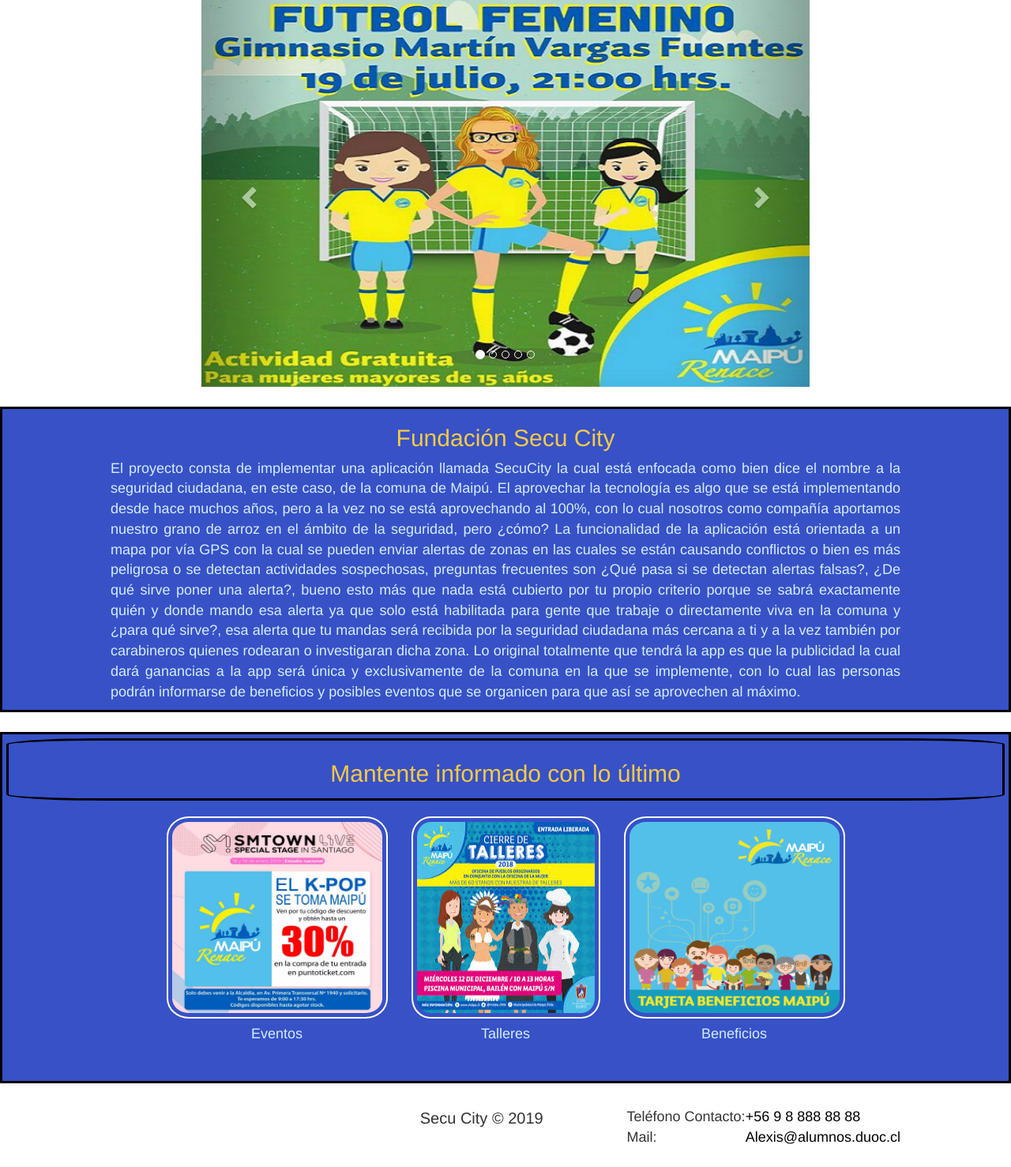
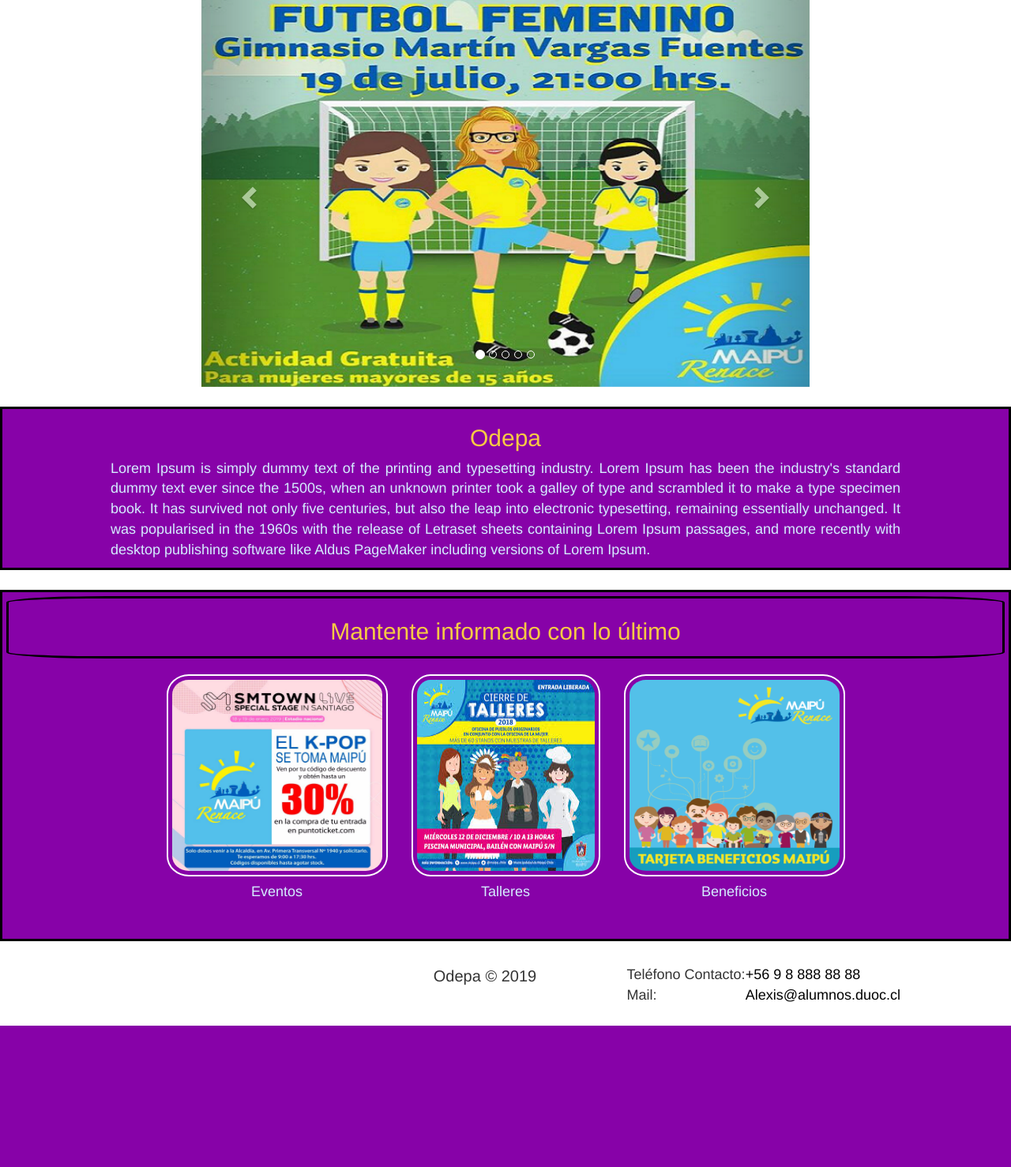
Before and after one commit to Alerzi88/ExamenAgil, a Django app: page / in a window 1280 px wide. Shown: the part 106-1584 px from the top of the page at 79% size. After the commit the page ends 1405 px from the top, so only its background shows below. Run offline with Django 3.2, Linux system fonts and the light colour scheme; some libraries are stand-ins or nearby versions; some web fonts are replaced.

Commit message:
Agregue css 4

```diff
--- a/blog/static/css/blog.css
+++ b/blog/static/css/blog.css
@@ -1,7 +1,7 @@
 
 
 #blog{
-    background-color: #3751c7;
+    background-color: #8702a8;
     border: solid black 3px;
 
 
--- a/blog/static/css/info.css
+++ b/blog/static/css/info.css
@@ -1,5 +1,5 @@
 #info {
-    background: #3751c7;
+    background: #8702a8;
     color: #d5eeff;
     text-align: center;
     padding: 20px;
--- a/blog/static/css/main.css
+++ b/blog/static/css/main.css
@@ -88,7 +88,7 @@
   #Bienvenidos {
       font-size: 18px;
       text-align: justify;
-      background-color:#3751c7;
+      background-color:#8702a8;
       color: #f7ca44;
       text-shadow: rgb(0, 0, 0) 1cm;
       border: solid;
--- a/blog/templates/blog/formulario.html
+++ b/blog/templates/blog/formulario.html
@@ -28,12 +28,12 @@
     <header>
 
         <div class="contenedor">
-            <article class="titulo"><a href="index.html"><h1> Secu City
+            <article class="titulo"><a href="post_list.html"><h1> Secu City
             </h1></a></article>
             <input type="checkbox" id="menu-bar">
             <label class="icon-list" for="menu-bar"> </label>
             <nav class="menu">
-                <a href="index.html">Inicio</a>
+                <a href="post_list.html">Inicio</a>
                 <a href="Formulario.html">Inscripción</a>
                 <a href="http://www.municipalidadmaipu.cl/informacion-de-contacto/">Contacto Maipu</a>
             </nav>
--- a/blog/templates/blog/post_list.html
+++ b/blog/templates/blog/post_list.html
@@ -10,7 +10,7 @@
     <meta name="description" content="Pagina buenisima">
     <title>Odepa</title>
     <link rel="stylesheet" href="{% static 'css/main.css' %}">
-    <link rel="icon" href="{% static 'img/icon.jpg' %}"/>
+    <link rel="icon" href="{% static 'img/descarga.jpg' %}"/>
     <link rel="stylesheet" href="{% static 'css/fontello.css' %}">
     <link rel="stylesheet" href="https://maxcdn.bootstrapcdn.com/bootstrap/3.3.7/css/bootstrap.min.css">
     <script src="https://ajax.googleapis.com/ajax/libs/jquery/3.3.1/jquery.min.js"></script>
@@ -21,8 +21,8 @@
     <link rel="stylesheet" href="{% static 'css/carrusel.css' %}">
     <link rel="stylesheet" href="{% static 'css/info.css' %}">
     <link rel="stylesheet" href="{% static 'css/formulario.css' %}">
-    <link rel="stylesheet" href="https://fonts.googleapis.com/css?family=Open+Sans">
-    <link rel="stylesheet" href="http://weloveiconfonts.com/api/?family=fontawesome|typicons">
+    <link rel="stylesheet" href="{% static 'https://fonts.googleapis.com/css?family=Open+Sans' %}">
+    <link rel="stylesheet" href="{% static 'http://weloveiconfonts.com/api/?family=fontawesome|typicons' %}">
 </head>
 <body>
     <header>
@@ -113,11 +113,8 @@
 
         <section id="Bienvenidos">
             <div class="contenedor">
-                    <h2>Fundación Secu City</h2>
-                    <p>El proyecto consta de implementar una aplicación llamada SecuCity la cual está enfocada como bien dice el nombre a la seguridad ciudadana, en este caso, de la comuna de Maipú.
-                        El aprovechar la tecnología es algo que se está implementando desde hace muchos años, pero a la vez no se está aprovechando al 100%, con lo cual nosotros como compañía aportamos nuestro grano de arroz en el ámbito de la seguridad, pero ¿cómo?
-                        La funcionalidad de la aplicación está orientada a un mapa por vía GPS con la cual se pueden enviar alertas de zonas en las cuales se están causando conflictos o bien es más peligrosa o se detectan actividades sospechosas, preguntas frecuentes son ¿Qué pasa si se detectan alertas falsas?, ¿De qué sirve poner una alerta?, bueno esto más que nada está cubierto por tu propio criterio porque se sabrá exactamente quién y donde mando esa alerta ya que solo está habilitada para gente que trabaje o directamente viva en la comuna y ¿para qué sirve?, esa alerta que tu mandas será recibida por la seguridad ciudadana más cercana a ti y a la vez también por carabineros quienes rodearan o investigaran dicha zona.
-                        Lo original totalmente que tendrá la app es que la publicidad la cual dará ganancias a la app será única y exclusivamente de la comuna en la que se implemente, con lo cual las personas podrán informarse de beneficios y posibles eventos que se organicen para que así se aprovechen al máximo.
+                    <h2>Odepa</h2>
+                    <p>Lorem Ipsum is simply dummy text of the printing and typesetting industry. Lorem Ipsum has been the industry's standard dummy text ever since the 1500s, when an unknown printer took a galley of type and scrambled it to make a type specimen book. It has survived not only five centuries, but also the leap into electronic typesetting, remaining essentially unchanged. It was popularised in the 1960s with the release of Letraset sheets containing Lorem Ipsum passages, and more recently with desktop publishing software like Aldus PageMaker including versions of Lorem Ipsum.
                         </p>
             </div>
 
@@ -182,7 +179,7 @@
                             </td>
                         </tr>
                 </div>
-                <p class="copy">Secu City &copy; 2019</p>
+                <p class="copy">Odepa &copy; 2019</p>
 
             </table>
 
```
Also changed, not shown: blog/static/img/descarga.jpg (added).
